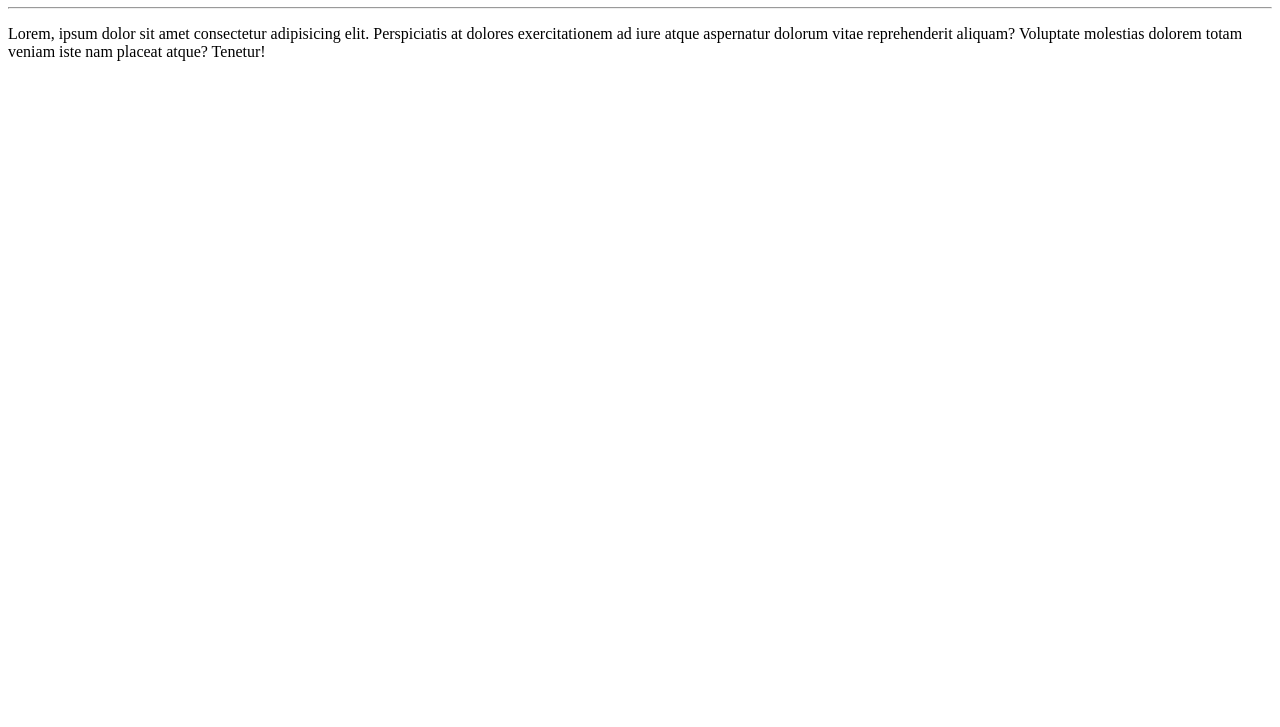
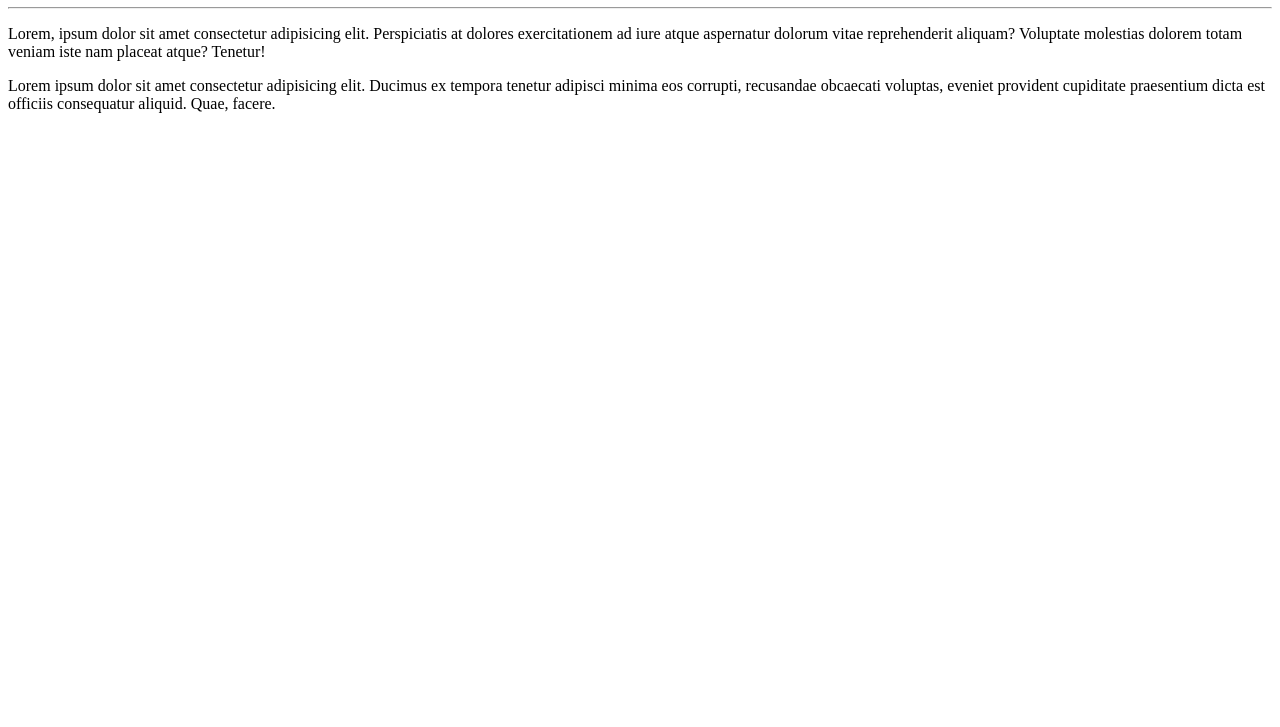
Before and after one commit to 1776118-2/EstudosGit, a plain HTML site: page site-exemplo/Index.html in a window 1280 px wide. Shown: the part 73-800 px from the top of the page. Drawn offline with Linux system fonts and the light colour scheme.

Commit message:
Adicionei um novo parágrafo

```diff
--- a/site-exemplo/Index.html
+++ b/site-exemplo/Index.html
@@ -9,5 +9,6 @@
     <h1>Olá, mundo !</h1>
     <hr>
     <p>Lorem, ipsum dolor sit amet consectetur adipisicing elit. Perspiciatis at dolores exercitationem ad iure atque aspernatur dolorum vitae reprehenderit aliquam? Voluptate molestias dolorem totam veniam iste nam placeat atque? Tenetur!</p>
+    <p>Lorem ipsum dolor sit amet consectetur adipisicing elit. Ducimus ex tempora tenetur adipisci minima eos corrupti, recusandae obcaecati voluptas, eveniet provident cupiditate praesentium dicta est officiis consequatur aliquid. Quae, facere.</p>
 </body>
 </html>
```
